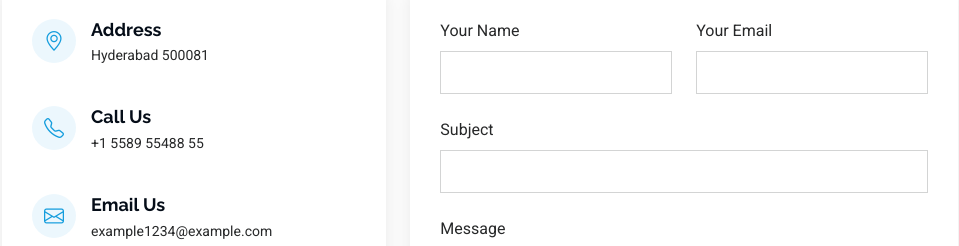
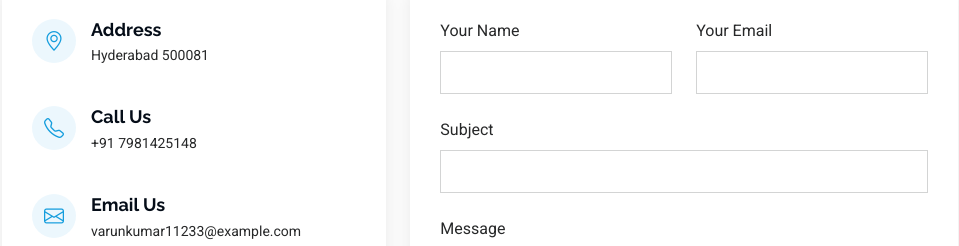
Before and after one commit to MIRIYALAVARUNKUMAR/My-Portfolio, a plain HTML site: page index.html in a window 1280 px wide. Shown: the part 6380-6626 px from the top of the page, without its empty margins (310-1269 px from the left). Drawn offline with Linux system fonts and the light colour scheme.

Commit message:
Update index.html

```diff
--- a/index.html
+++ b/index.html
@@ -727,7 +727,7 @@
                 <i class="bi bi-telephone flex-shrink-0"></i>
                 <div>
                   <h3>Call Us</h3>
-                  <p>+1 5589 55488 55</p>
+                  <p>+91 7981425148</p>
                 </div>
               </div><!-- End Info Item -->
 
@@ -735,7 +735,7 @@
                 <i class="bi bi-envelope flex-shrink-0"></i>
                 <div>
                   <h3>Email Us</h3>
-                  <p>example1234@example.com</p>
+                  <p>varunkumar11233@example.com</p>
                 </div>
               </div><!-- End Info Item -->
 
```
